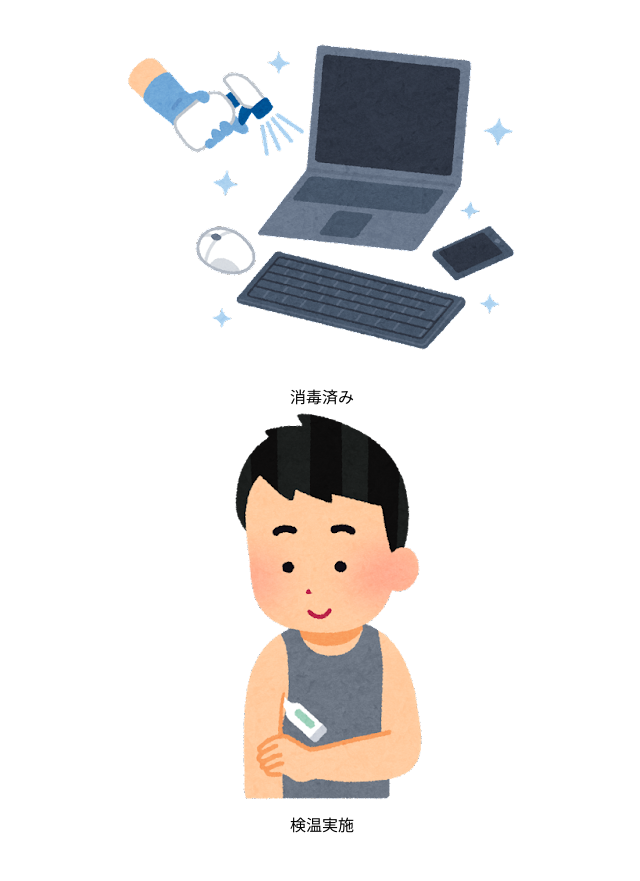
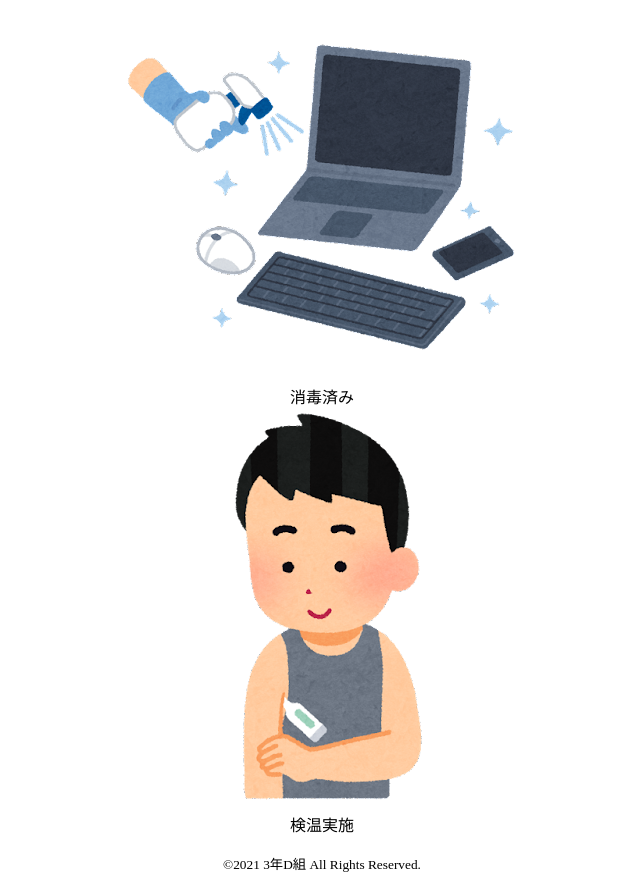
Before and after one commit to BlueLeaf352618/school_festival_HP, a plain HTML site: page index.html in a window 1280 px wide. Shown: the part 3480-4361 px from the top of the page, without its empty margins (318-958 px from the left). Drawn offline with nearby package versions, Linux system fonts and the light colour scheme.

Commit message:
Update index.html

```diff
--- a/index.html
+++ b/index.html
@@ -124,7 +124,7 @@
 
 
 </div>
-
+<small><center>&copy;2021 3年D組 All Rights Reserved.</center></small>
 
 
 </body>
```
